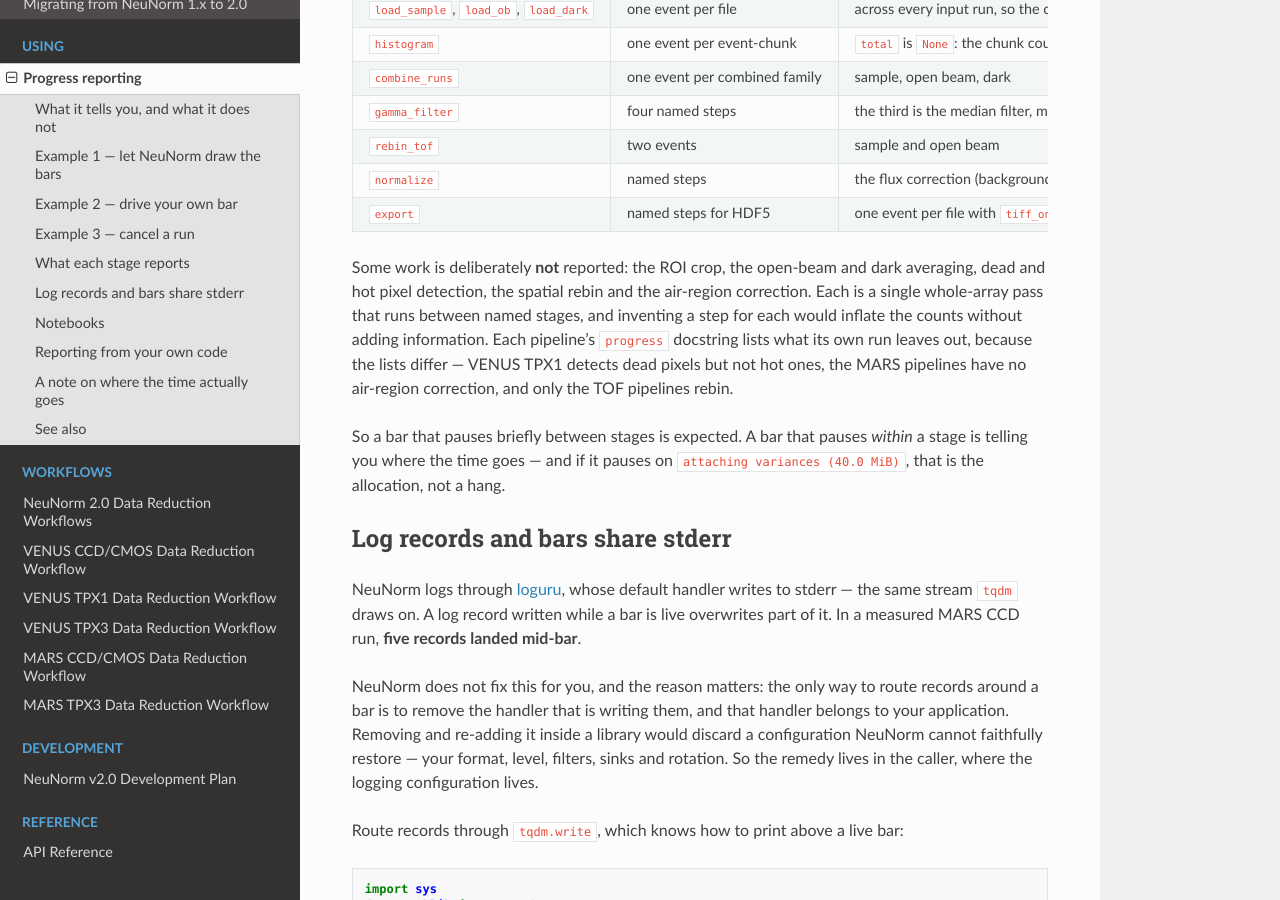
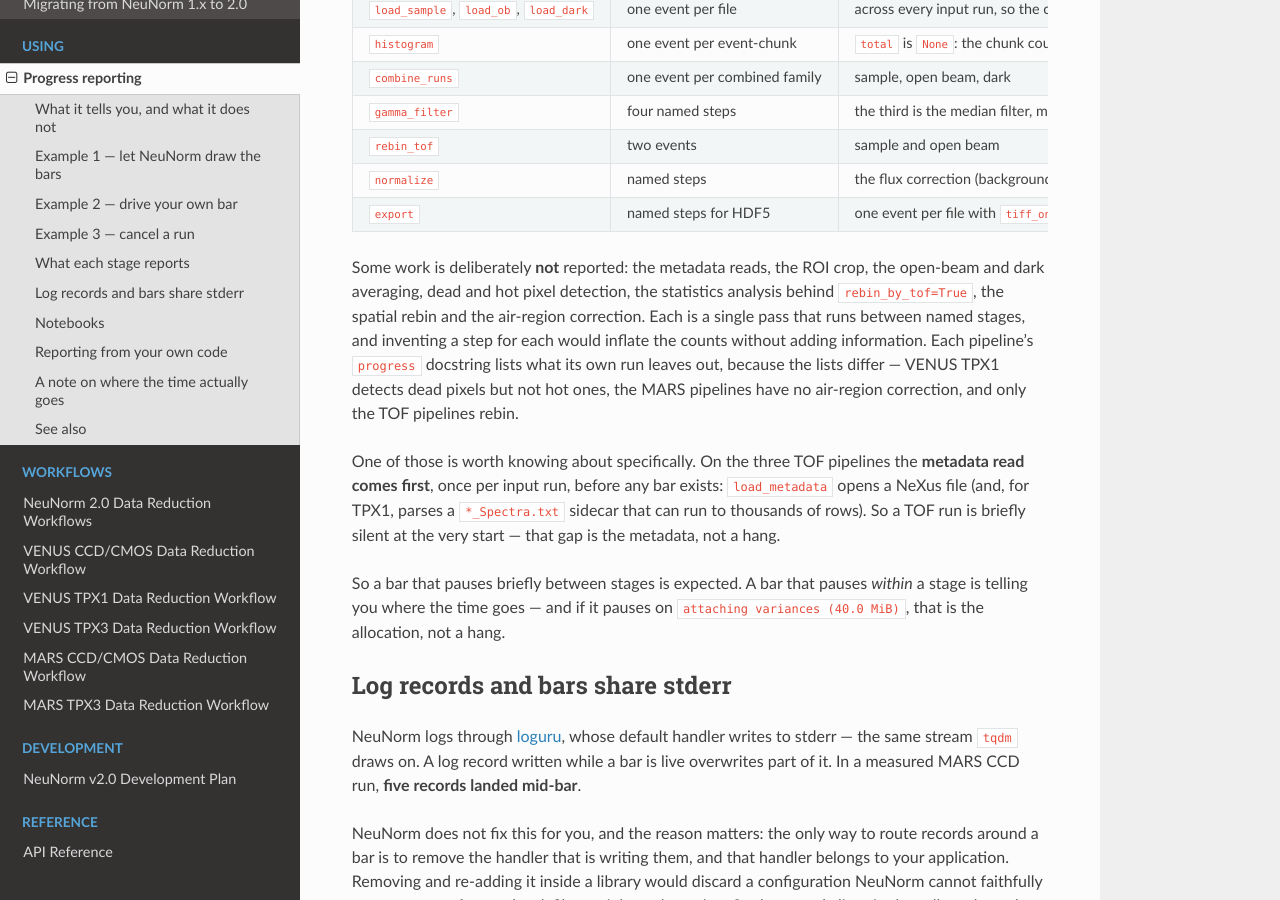
Before and after one commit to ornlneutronimaging/NeuNorm, a Sphinx documentation site: the page built from docs/progress.md, in a window 1280 px wide and 900 px high, scrolled down 4186 px. Built offline with Sphinx 7.4.7 and the Read the Docs theme 3.1.0, drawn with Linux system fonts in a browser that asks for light colours; the version number is read from the project's files by our own code.

Commit message:
docs(progress): complete the not-reported list, and stop a test claiming what it cannot check
Two things my own audit of the page found.

The list of unreported operations omitted the metadata reads and the statistics
analysis. The metadata read matters most: on the three TOF pipelines it is the
FIRST I/O of the run, once per input run, before any bar exists — so a TOF run is
briefly silent at the very start, and the page now says that gap is the metadata
rather than a hang. (Same defect class the Task 7 review found in the docstrings:
a list of operations written from memory rather than from the call sites.)

The new test for the page's `my_loader` pattern claimed to verify that the example
counts AFTER the work. It cannot: the example's work is an ellipsis, so counting
before or after emits identical events — I mutated the page to swap the two lines
and the test still passed. Its docstring now says what it does check, and points
at where emit ordering is actually pinned.

Assisted-With: claude-opus-5

```diff
--- a/docs/progress.md
+++ b/docs/progress.md
@@ -207,12 +207,17 @@
 | `normalize` | named steps | the flux correction (background-ROI or proton-charge) and the division; the count depends on which correction was requested |
 | `export` | named steps for HDF5 | one event per file with `tiff_one_file_per_image=True`, which is the only export path with a determinate item count |
 
-Some work is deliberately **not** reported: the ROI crop, the open-beam and dark averaging, dead and hot
-pixel detection, the spatial rebin and the air-region correction. Each is a single whole-array pass that
-runs between named stages, and inventing a step for each would inflate the counts without adding
-information. Each pipeline's `progress` docstring lists what its own run leaves out, because the lists
-differ — VENUS TPX1 detects dead pixels but not hot ones, the MARS pipelines have no air-region
-correction, and only the TOF pipelines rebin.
+Some work is deliberately **not** reported: the metadata reads, the ROI crop, the open-beam and dark
+averaging, dead and hot pixel detection, the statistics analysis behind `rebin_by_tof=True`, the spatial
+rebin and the air-region correction. Each is a single pass that runs between named stages, and inventing
+a step for each would inflate the counts without adding information. Each pipeline's `progress` docstring
+lists what its own run leaves out, because the lists differ — VENUS TPX1 detects dead pixels but not hot
+ones, the MARS pipelines have no air-region correction, and only the TOF pipelines rebin.
+
+One of those is worth knowing about specifically. On the three TOF pipelines the **metadata read comes
+first**, once per input run, before any bar exists: `load_metadata` opens a NeXus file (and, for TPX1,
+parses a `*_Spectra.txt` sidecar that can run to thousands of rows). So a TOF run is briefly silent at
+the very start — that gap is the metadata, not a hang.
 
 So a bar that pauses briefly between stages is expected. A bar that pauses *within* a stage is telling
 you where the time goes — and if it pauses on `attaching variances (40.0 MiB)`, that is the allocation,
```
Also changed, not shown: 1 other file.
